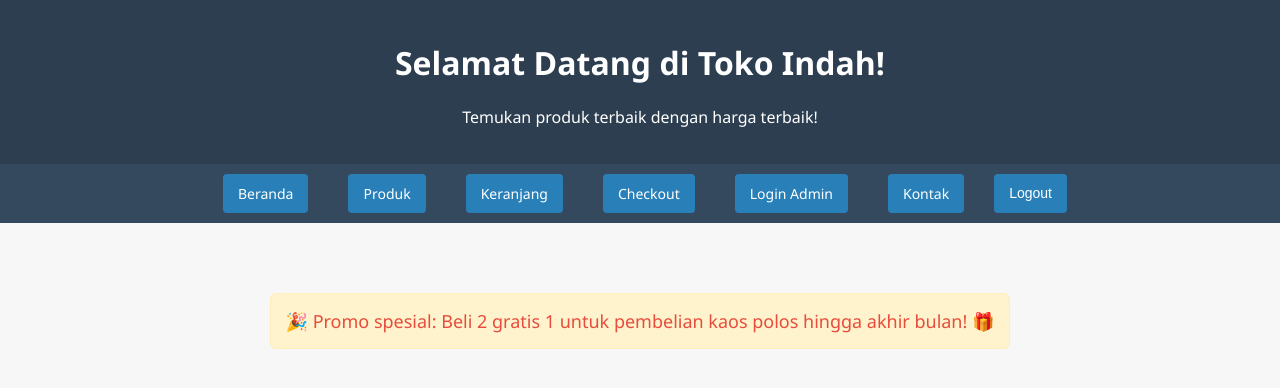
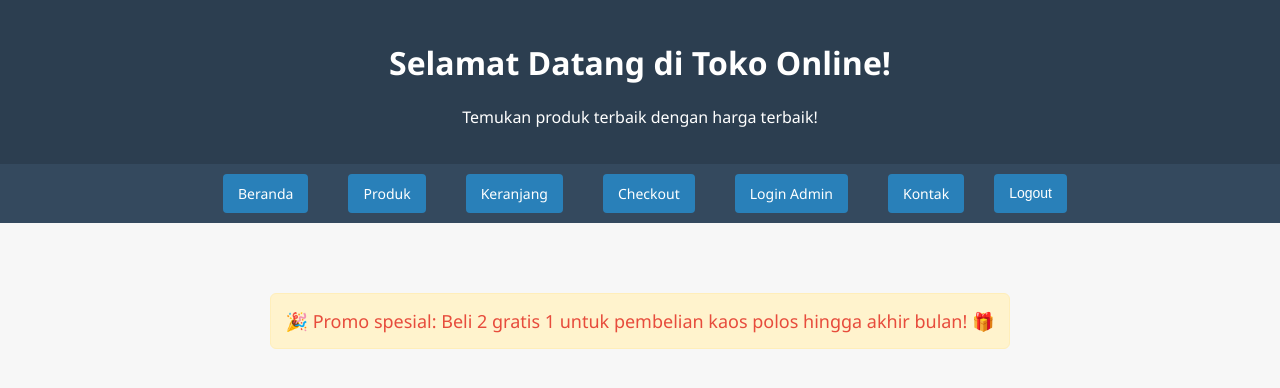
Before and after one commit to faridalomuli/web-toko-online-pgpaud, a plain HTML site: page index.html in a window 1280 px wide. Drawn offline with Linux system fonts and the light colour scheme; files that its build step writes are made by us from their sources; files whose address does not match are found by name.

Commit message:
Update index.html

```diff
--- a/index.html
+++ b/index.html
@@ -2,7 +2,7 @@
 <html lang="id">
 <head>
   <meta charset="UTF-8">
-  <title>Beranda - Toko indah</title>
+  <title>Beranda - Toko Online</title>
   <link rel="stylesheet" href="css/style.css">
   <style>
     body {
@@ -65,7 +65,7 @@
 <body>
 
   <header>
-    <h1>Selamat Datang di Toko Indah!</h1>
+    <h1>Selamat Datang di Toko Online!</h1>
     <p>Temukan produk terbaik dengan harga terbaik!</p>
   </header>
 
```
